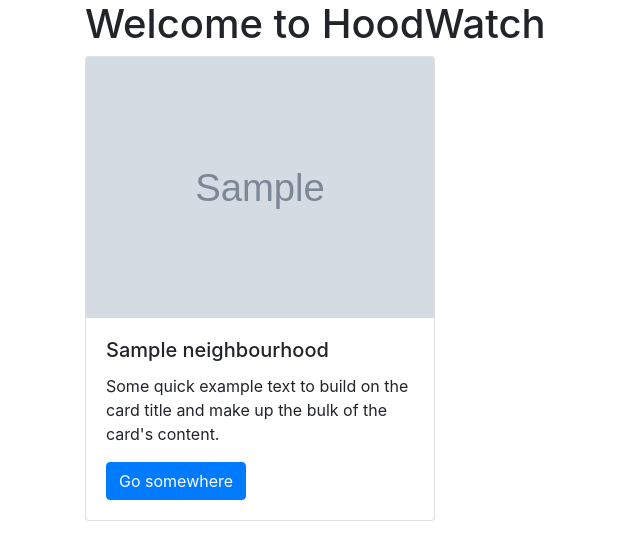
After one commit to Owiti-Charles/HoodWatch, a Django app: page /all-hoods/ in a window 1280 px wide. The commit adds this page. Shown: the top 560 px of the page, without its empty margins (0-640 px from the left). Run offline with Django 3.2, Linux system fonts and the light colour scheme; tables that the repository leaves empty hold one stand-in row (values such as "Sample post"); grey boxes marked "Sample" are stand-in pictures; some libraries are stand-ins or nearby versions.

Commit message:
Create all-hoods tamplate to display all the woods available

```diff
--- /dev/null
+++ b/hood/templates/all_hoods.html
@@ -0,0 +1,23 @@
+{% extends 'base.html' %}
+
+{% block content %}
+<div class="container">
+    <h1>Welcome to HoodWatch</h1>
+    <div class="row">
+        <div class="col-md-4">
+            {% for hood in all_hoods %}
+            <div class="card">
+                <img src="{{ hood.logo.url }}" class="card-img-top" alt="{{ hood.name }}">
+                <div class="card-body">
+                    <h5 class="card-title">{{ hood.name }}</h5>
+                    <p class="card-text">Some quick example text to build on the card title and make up the bulk of the
+                        card's content.</p>
+                    <a href="#" class="btn btn-primary">Go somewhere</a>
+                </div>
+            </div>
+
+            {% endfor %}
+        </div>
+    </div>
+</div>
+{% endblock %}
--- a/hood/templates/index.html
+++ b/hood/templates/index.html
@@ -4,5 +4,6 @@
 <div class="container">
     <h1>Welcome to HoodWatch</h1>
     <a class="btn btn-sm btn-info" href="{% url 'logout' %}">Logout</a>
+    <a href="{% url 'hood' %}" class="btn btn-sm btn-info">Hoods</a>
 </div>
 {% endblock %}
--- a/hood/urls.py
+++ b/hood/urls.py
@@ -5,4 +5,5 @@ urlpatterns = [
     path('', views.index, name='index'),
     path('register/', views.signup, name='signup'),
     path('account/', include('django.contrib.auth.urls')),
+    path('all-hoods/', views.hoods, name='hood')
 ]
--- a/hood/views.py
+++ b/hood/views.py
@@ -2,6 +2,7 @@ from django.shortcuts import render, redirect
 from .forms import SignupForm
 from django.contrib.auth import login, authenticate
 from django.contrib.auth.decorators import login_required
+from .models import NeighbourHood
 
 
 @login_required(login_url='login')
@@ -22,3 +23,12 @@ def signup(request):
     else:
         form = SignupForm()
     return render(request, 'registration/signup.html', {'form': form})
+
+
+def hoods(request):
+    all_hoods = NeighbourHood.objects.all()
+
+    params = {
+        'all_hoods': all_hoods
+    }
+    return render(request, 'all_hoods.html', params)
--- a/hoodwatch/urls.py
+++ b/hoodwatch/urls.py
@@ -1,4 +1,5 @@
-
+from django.conf import settings
+from django.conf.urls.static import static
 from django.contrib import admin
 from django.urls import path, include
 
@@ -6,3 +7,5 @@ urlpatterns = [
     path('admin/', admin.site.urls),
     path('', include('hood.urls'))
 ]
+if settings.DEBUG:
+    urlpatterns += static(settings.MEDIA_URL, document_root=settings.MEDIA_ROOT)
```
Also changed, not shown: media/images/emoji-2639736_960_720.png (added).
